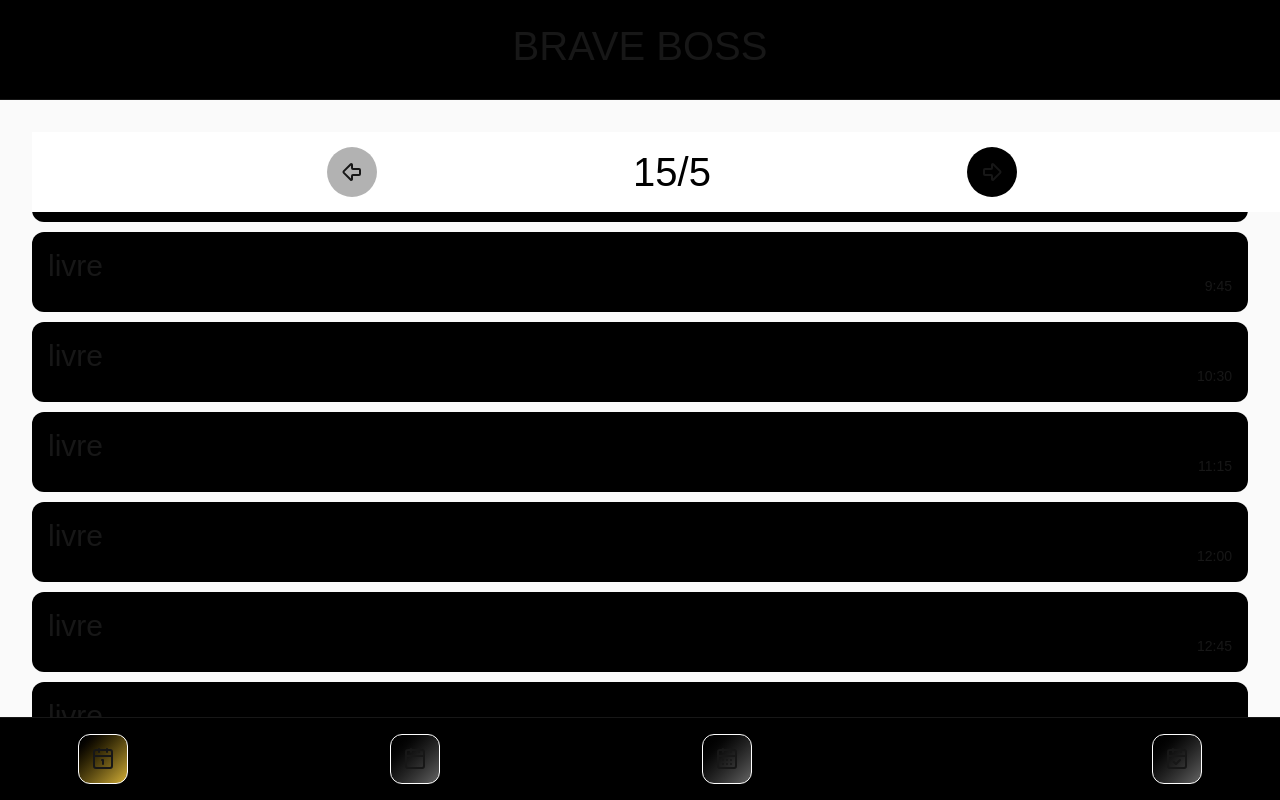
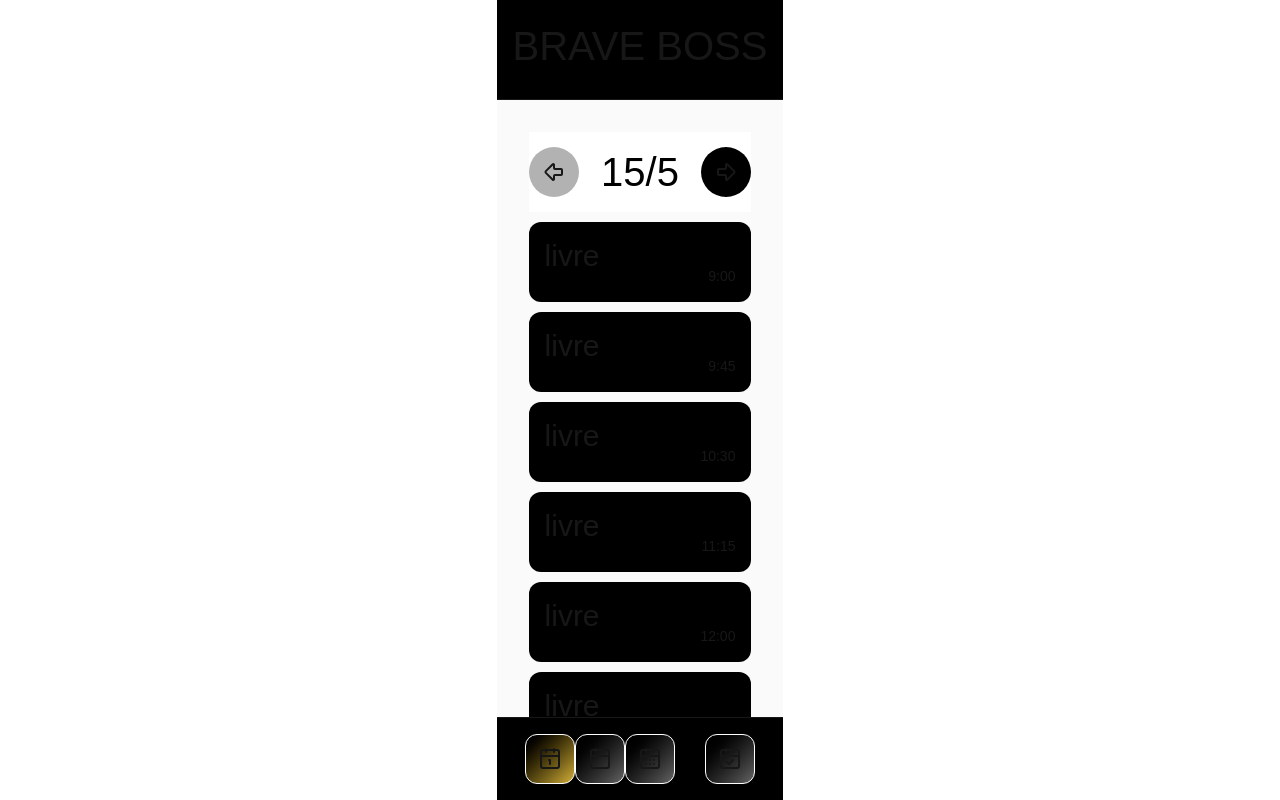
Before and after one commit to PauloMiguelVIdal/barberCallendar, a Next.js app: page / in a window 1280 px wide. Built offline with nearby package versions, Linux system fonts and the light colour scheme.

Commit message:
realizado ajustes ui centralizado

```diff
--- a/app/components/Callendar.tsx
+++ b/app/components/Callendar.tsx
@@ -5,7 +5,7 @@ import { useState } from "react"
 import Horario from "./Horario";
 import Formulario from "./Formulario";
 import { horarioType } from '../types/horario'
-import { ArrowBigLeft, ArrowBigRight} from 'lucide-react';
+import { ArrowBigLeft, ArrowBigRight } from 'lucide-react';
 
 
 
@@ -24,7 +24,7 @@ export default function Callendar() {
       console.log(esseMês)
       setDiaVizualizado(1)
       setMesVizualizado(mesVizualizado + 1)
-    }else{
+    } else {
       setDiaVizualizado(diaVizualizado + 1)
     }
 
@@ -81,12 +81,12 @@ export default function Callendar() {
 
   return (
     <div className="w-full h-full">
-      <div className="w-full h-[80px] bg-white fixed flex items-center justify-self-center justify-around self-center">
+      <div className="w-full h-[80px] w-full bg-white flex items-center justify-self-center justify-around self-center">
         <button onClick={setAnteriorDia} disabled={esseDia === diaVizualizado} className={`flex w-[50px] h-[50px] ${esseDia === diaVizualizado ? 'bg-black/30' : 'bg-black'} rounded-full items-center justify-center`}><ArrowBigLeft /></button>
         {/* <h1 className="text-[40px] text- text-black">{diaVizualizado}/{esseMês}</h1>/ */}
-<h1 className="absolute left-1/2 -translate-x-1/2 text-[40px] text-black">
-  15/5
-</h1>        <button onClick={setProximoDia} className="flex w-[50px] h-[50px] bg-black rounded-full items-center justify-center"><ArrowBigRight /></button>
+        <h1 className="m-auto text-[40px] text-black">
+          15/5
+        </h1>        <button onClick={setProximoDia} className="flex w-[50px] h-[50px] bg-black rounded-full items-center justify-center"><ArrowBigRight /></button>
       </div>
       <div className="flex items-center flex-col">
 
--- a/app/page.tsx
+++ b/app/page.tsx
@@ -10,7 +10,7 @@ export default function Home() {
 
 
 
- const [interfaceView,setInterfaceView] = useState('day')
+  const [interfaceView, setInterfaceView] = useState('day')
 
 
 
@@ -23,8 +23,7 @@ export default function Home() {
 
 
   return (
-    <div className="h-screen flex flex-col justify-center bg-zinc-50">
-      <header>
+    <div className="h-screen flex flex-col m-auto justify-center bg-zinc-50 max-w-[800px] ">      <header>
       <div className="h-[100px] border-b bg-black">
         <h1 className=" text-center text-[40px] p-4">
           BRAVE BOSS
@@ -36,22 +35,22 @@ export default function Home() {
           <button onClick={setProximoDia} className="flex w-[50px] h-[50px] bg-black rounded-full items-center justify-center"><ArrowBigRight /></button>
         </div> */}
     </header>
-      <main className="flex-1 overflow-y-auto p-8">
-      {interfaceView === 'day' && ( <Callendar />)}
-      {interfaceView === 'week' && (<CallendarWeek/>)}
-      {interfaceView === 'month' && ( <CallendarMonth />)}
+      <main className="flex-1 overflow-y-auto p-8 w-full">
+        {interfaceView === 'day' && (<Callendar />)}
+        {interfaceView === 'week' && (<CallendarWeek />)}
+        {interfaceView === 'month' && (<CallendarMonth />)}
       </main>
       <footer className="border-t bg-black p-4 flex items-center justify-center">
         <div className="flex w-[90%] justify-center">
           <div className="flex w-[60%] justify-between">
 
-            <button onClick={()=>setInterfaceView('day')} className={`flex justify-center rounded-xl border-solid border-white border-1 items-center w-[50px] aspect-square ${interfaceView === 'day'?`bg-linear-to-br from-black to-[#D3AF37]`:`bg-linear-to-br from-black to-white/40`}`}>
+            <button onClick={() => setInterfaceView('day')} className={`flex justify-center rounded-xl border-solid border-white border-1 items-center w-[50px] aspect-square ${interfaceView === 'day' ? `bg-linear-to-br from-black to-[#D3AF37]` : `bg-linear-to-br from-black to-white/40`}`}>
               <Calendar1 />
             </button>
-            <button onClick={()=>setInterfaceView('week')} className={`flex justify-center rounded-xl border-solid border-white border-1 items-center w-[50px] aspect-square  ${interfaceView === 'week'?`bg-linear-to-br from-black to-[#D3AF37]`:`bg-linear-to-br from-black to-white/40`}`}>
+            <button onClick={() => setInterfaceView('week')} className={`flex justify-center rounded-xl border-solid border-white border-1 items-center w-[50px] aspect-square  ${interfaceView === 'week' ? `bg-linear-to-br from-black to-[#D3AF37]` : `bg-linear-to-br from-black to-white/40`}`}>
               <Calendar />
             </button>
-            <button onClick={()=>setInterfaceView('month')} className={`flex justify-center rounded-xl border-solid border-white border-1 items-center w-[50px] aspect-square ${interfaceView === 'month'?`bg-linear-to-br from-black to-[#D3AF37]`:`bg-linear-to-br from-black to-white/40`}`}>
+            <button onClick={() => setInterfaceView('month')} className={`flex justify-center rounded-xl border-solid border-white border-1 items-center w-[50px] aspect-square ${interfaceView === 'month' ? `bg-linear-to-br from-black to-[#D3AF37]` : `bg-linear-to-br from-black to-white/40`}`}>
               <CalendarDays />
             </button>
           </div>
```
Lines whose indentation alone changed are shown as unchanged.
